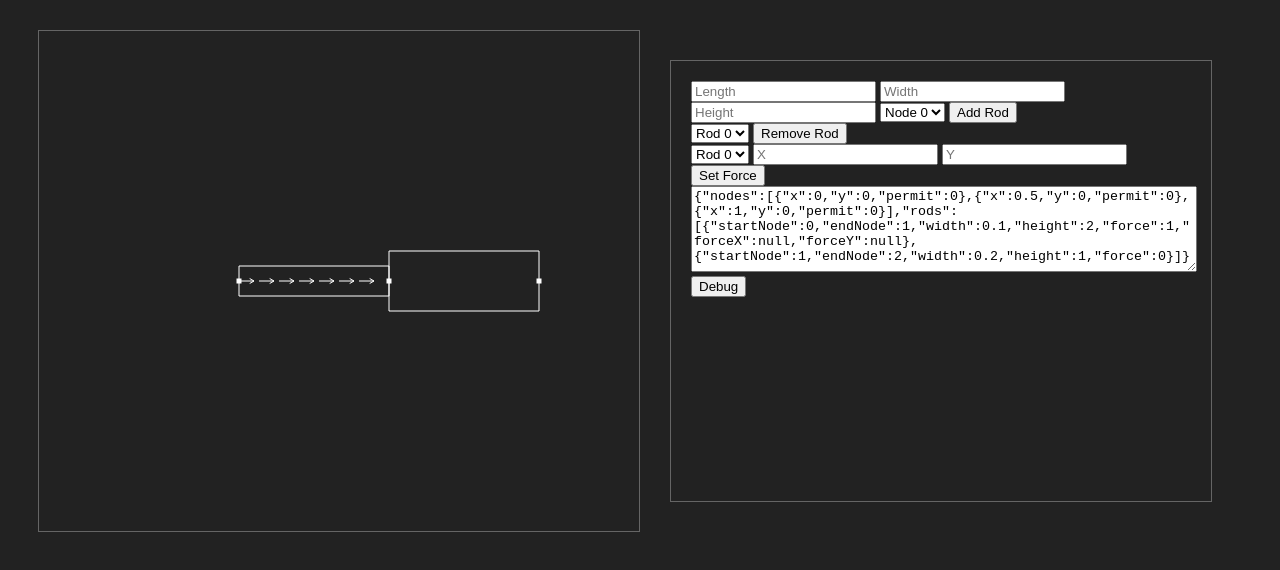
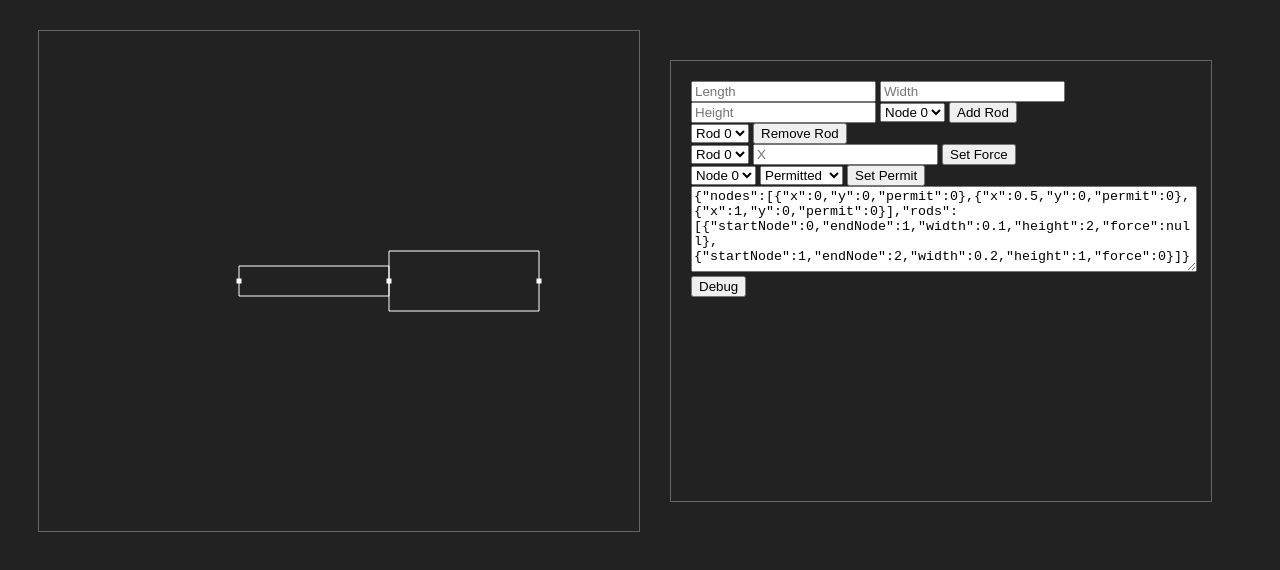
Before and after one commit to foxness/preprocessor, a plain HTML site: page index.html in a window 1280 px wide. Both pictures are taken after a click on the button "Set Force". Drawn offline with nearby package versions, Linux system fonts and the light colour scheme.

Commit message:
added permit setting & finished removing y force

```diff
--- a/index.html
+++ b/index.html
@@ -31,8 +31,17 @@
                         <option value="nothing">Nothing</option>
                     </select>
 					<input id="forceX" placeholder="X">
-                    <input id="forceY" placeholder="Y">
                     <button id="Set Force" onclick="setForce();">Set Force</button>
+                </div>
+				<div class="setPermitControls">
+                    <select id="setPermitNodePosition">
+                        <option value="nothing">Nothing</option>
+                    </select>
+					<select id="permitValue">
+                        <option value="1">Permitted</option>
+						<option value="0">Forbidden</option>
+                    </select>
+                    <button id="Set Permit" onclick="setPermit();">Set Permit</button>
                 </div>
                 <textarea readonly id="debugArea"></textarea>
                 <button id="debug" onclick="debug();">Debug</button>
--- a/preprocessor.js
+++ b/preprocessor.js
@@ -4,6 +4,7 @@
 // commit 4: added arrow drawing
 // commit 5: added force drawing
 // commit 6: removed y force
+// commit 7: added permit setting & finished removing y force
 
 let defaultInput =
 `
@@ -364,6 +365,13 @@ updateControls = (construction) =>
         sel.append($("<option></option>").attr("value", value).text(key))
     })
 
+	let spnp = $("#setPermitNodePosition")
+    spnp.empty()
+    $.each(nodes, (key, value) =>
+    {
+        spnp.append($("<option></option>").attr("value", value).text(key))
+    })
+
 	let rods = {}
     for (let i = 0; i < construction.rods.length; ++i)
     {
@@ -454,11 +462,20 @@ removeRod = () =>
 setForce = () =>
 {
 	let position = parseInt($('#setForceRodPosition').find(":selected").val())
-	let forceX = parseFloat($("#forceX").val())
-	let forceY = parseFloat($("#forceY").val())
+	let force = parseFloat($("#forceX").val())
 
-	construction.rods[position].forceX = forceX
-	construction.rods[position].forceY = forceY
+	construction.rods[position].force = force
+
+	updateControls(construction)
+    redraw()
+}
+
+setPermit = () =>
+{
+	let position = parseInt($('#setPermitNodePosition').find(":selected").val())
+	let permitValue = parseInt($('#permitValue').find(":selected").val())
+
+	construction.nodes[position].permit = permitValue
 
 	updateControls(construction)
     redraw()
```
